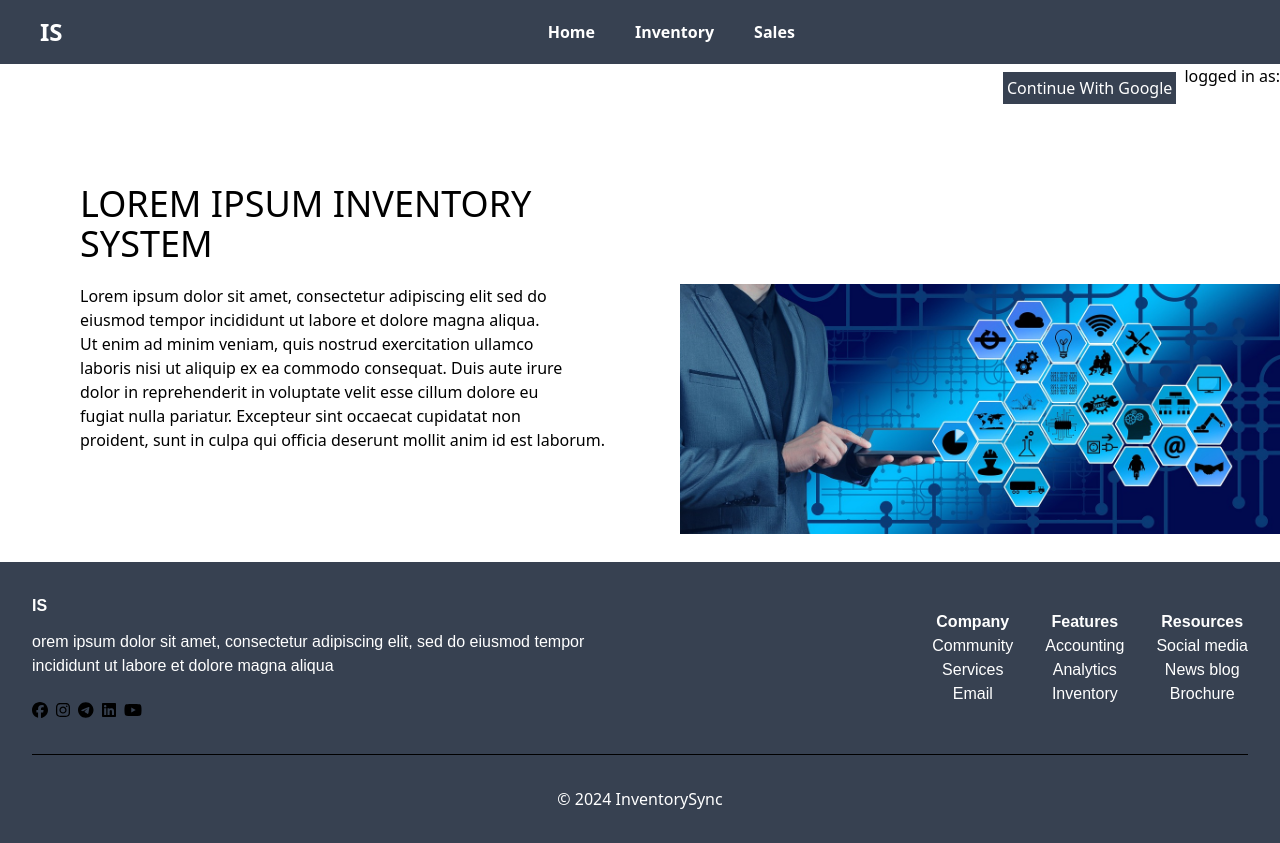
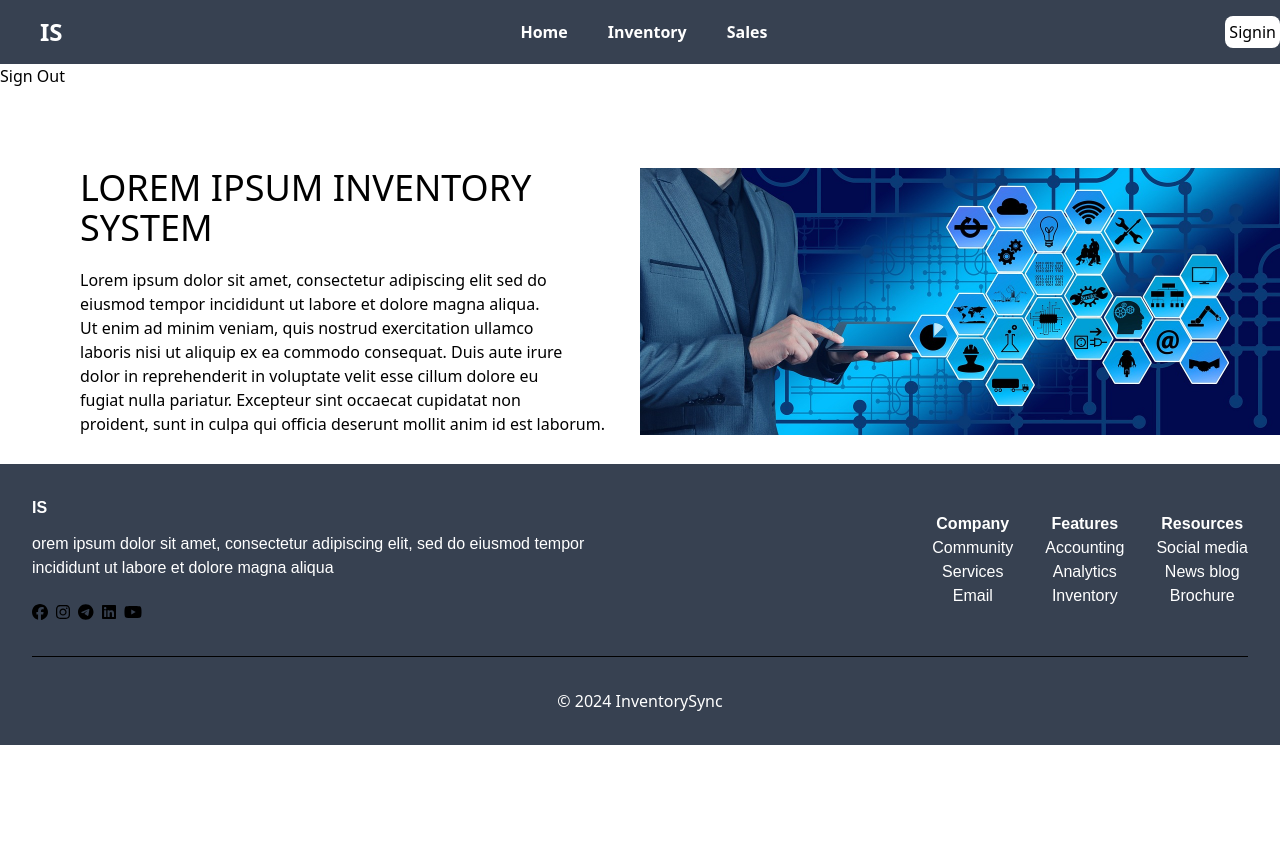
Before and after one commit to gathu1/InventorySync, a React (Vite) app: page / in a window 1280 px wide. After the commit the page ends 800 px from the top, so only its background shows below. Built offline with nearby package versions, Linux system fonts and the light colour scheme; no server answers.

Commit message:
add supabase

```diff
--- a/package.json
+++ b/package.json
@@ -15,6 +15,8 @@
     "@fortawesome/free-regular-svg-icons": "^6.5.2",
     "@fortawesome/free-solid-svg-icons": "^6.5.2",
     "@fortawesome/react-fontawesome": "^0.2.0",
+    "@supabase/auth-ui-react": "^0.4.7",
+    "@supabase/supabase-js": "^2.42.7",
     "firebase": "^10.11.0",
     "react": "^18.2.0",
     "react-dom": "^18.2.0",
--- a/src/App.jsx
+++ b/src/App.jsx
@@ -4,6 +4,7 @@ import Home from './components/Home'
 import Footer from './components/Footer'
 import InventoryTable from "./components/Inventory";
 import SaleTable from "./components/Sale";
+import Signin from "./components/Signin";
 
 const App = () => {
   return (
@@ -12,6 +13,7 @@ const App = () => {
     <Navbar/>
     <Routes>
       <Route path="/" element={<Home />} />
+      <Route path="/Signin" element={<Signin />} />
       <Route path="/Inventory" element={<InventoryTable />} />
       <Route path="/Sale" element={<SaleTable />} />
     </Routes>
--- a/src/components/Config.jsx
+++ b/src/components/Config.jsx
@@ -1,37 +1,56 @@
-import { initializeApp } from "firebase/app";
-import {getAuth, GoogleAuthProvider, onAuthStateChanged} from "firebase/auth"
-import { getFirestore } from "firebase/firestore";
 
-const firebaseConfig = {
-  apiKey: "AIzaSyA3Z9pLjtFUSZKPFQ6Rtzr09dt2cQhak3I",
-  authDomain: "inventorysync-7a0b1.firebaseapp.com",
-  projectId: "inventorysync-7a0b1",
-  storageBucket: "inventorysync-7a0b1.appspot.com",
-  messagingSenderId: "755999947935",
-  appId: "1:755999947935:web:e2f32aaf5f73d28bbff6aa",
-  measurementId: "G-0T333T62VK"
-};
+import { createClient } from '@supabase/supabase-js'
 
-const app = initializeApp(firebaseConfig);
-const auth = getAuth(app)
-const provider = new GoogleAuthProvider();
-const db = getFirestore(app);
-const user = auth.currentUser;
-function updateUserProfile(user) {
-    const userName = user.displayName;
-    const userEmail = user.email;
-    console.log(userEmail)
-    document.getElementById("userName").textContent = userName;
-    document.getElementById("userEmail").textContent = userEmail;
-}
-onAuthStateChanged(auth, (user) => {
-    if (user) {
-        updateUserProfile(user);
-        const uid = user.uid;
-        return uid;
-    } else {
-        alert("Create Account & login");
-    }
-})
+const supabaseUrl = 'https://todfhdzdwqbzvpckpfkc.supabase.co'
+const supabaseKey = 'eyJhbGciOiJIUzI1NiIsInR5cCI6IkpXVCJ9.eyJpc3MiOiJzdXBhYmFzZSIsInJlZiI6InRvZGZoZHpkd3FienZwY2twZmtjIiwicm9sZSI6ImFub24iLCJpYXQiOjE3MTQzMDU0MzksImV4cCI6MjAyOTg4MTQzOX0.PjMdAygLDhsD30_9U2tVlEMjBIzXHaiMAMiVhlpFzYw'
+export const supabase = createClient(supabaseUrl, supabaseKey)
 
-export {auth, provider, user, db}
+// function loginWithGoogle() {
+//     const {user, session, error } = supabase.auth.signIn({
+//       provider:'google'
+//     })
+//   }
+
+//   function logout() {
+//     const { error } =  supabase.auth.signOut()
+//   }
+
+
+
+// import { initializeApp } from "firebase/app";
+// import {getAuth, GoogleAuthProvider, onAuthStateChanged} from "firebase/auth"
+// import { getFirestore } from "firebase/firestore";
+
+// const firebaseConfig = {
+//   apiKey: "AIzaSyA3Z9pLjtFUSZKPFQ6Rtzr09dt2cQhak3I",
+//   authDomain: "inventorysync-7a0b1.firebaseapp.com",
+//   projectId: "inventorysync-7a0b1",
+//   storageBucket: "inventorysync-7a0b1.appspot.com",
+//   messagingSenderId: "755999947935",
+//   appId: "1:755999947935:web:e2f32aaf5f73d28bbff6aa",
+//   measurementId: "G-0T333T62VK"
+// };
+
+// const app = initializeApp(firebaseConfig);
+// const auth = getAuth(app)
+// const provider = new GoogleAuthProvider();
+// const db = getFirestore(app);
+// const user = auth.currentUser;
+// function updateUserProfile(user) {
+//     const userName = user.displayName;
+//     const userEmail = user.email;
+//     console.log(userEmail)
+//     document.getElementById("userName").textContent = userName;
+//     document.getElementById("userEmail").textContent = userEmail;
+// }
+// onAuthStateChanged(auth, (user) => {
+//     if (user) {
+//         updateUserProfile(user);
+//         const uid = user.uid;
+//         return uid;
+//     } else {
+//         alert("Create Account & login");
+//     }
+// })
+
+// export {auth, provider, user, db}
--- a/src/components/Home.jsx
+++ b/src/components/Home.jsx
@@ -1,36 +1,76 @@
-import {useState, useEffect} from 'react'
-import {auth,provider} from "./Config";
-import { signInWithPopup } from 'firebase/auth';
+import { createClient } from '@supabase/supabase-js'
+ import {Auth} from '@supabase/auth-ui-react'/*ThemeSupa*/
+import { useNavigate } from 'react-router-dom';
+import React, {useEffect, useState} from 'react'
+
+const supabase = createClient(
+  "https://todfhdzdwqbzvpckpfkc.supabase.co",
+  "eyJhbGciOiJIUzI1NiIsInR5cCI6IkpXVCJ9.eyJpc3MiOiJzdXBhYmFzZSIsInJlZiI6InRvZGZoZHpkd3FienZwY2twZmtjIiwicm9sZSI6ImFub24iLCJpYXQiOjE3MTQzMDU0MzksImV4cCI6MjAyOTg4MTQzOX0.PjMdAygLDhsD30_9U2tVlEMjBIzXHaiMAMiVhlpFzYw"
+);
+// import { supabase } from "./Config"
+
+// import { useState, useEffect } from 'react'
+// import { auth, provider } from "./Config";
+// import { signInWithPopup } from 'firebase/auth';
 
 const Home = () => {
-  const [value, setValue] = useState('')
-    const handleClick =()=>{
-        signInWithPopup(auth,provider).then((data)=>{
-          setValue(data.user.email)
-          localStorage.setItem("email", data.user.email)
+const [user, setUser] = useState({});
+const navigate = useNavigate();
+
+useEffect(() => {
+  async function getUserData() {
+    await supabase.auth.getUser().then((value) => {
+      if(value.data?.user) {
+        console.log(value.data.user);
+        setUser(value.data.user);
+      }
     })
   }
-    useEffect(() =>{
-      setValue(localStorage.getItem('email'))
-    })
+  getUserData();
+}, []);
+
+async function signOutUser() {
+  const { error } = await supabase.auth.signOut();
+  navigate("/Signin")
+}
+  // const [value, setValue] = useState('')
+  // const handleClick = () => {
+  //   signInWithPopup(auth, provider).then((data) => {
+  //     setValue(data.user.email)
+  //     localStorage.setItem("email", data.user.email)
+  //   })
+  // }
+  // useEffect(() => {
+  //   setValue(localStorage.getItem('email'))
+  // })
   // const logout = () => {
   //   localStorage.clear()
   //   window.location.reload()
   // }
   return (
     <>
+
+    <header>
+     {/* { Object.keys(user) !== 0?  */}
+   <button onClick={() => signOutUser()}>Sign Out</button>
+    </header>
+
+
+
+         <div className='scrollbar-hide'>
          <div className='flex justify-end'>
-    <button onClick={handleClick} className='hover:bg-white bg-gray-700 rounded-mb mt-2 text-white hover:text-black ml-2 p-1'>Continue With Google</button>
-     <h6 className='ml-2'>logged in as:</h6>
-   {/* <h6 id="userName" className='text-black ml-2'></h6>
+           {/* <button onClick={handleClick} className='hover:bg-white bg-gray-700 rounded-mb mt-2 text-white hover:text-black ml-2 p-1'>Continue With Google</button> */}
+              {/*<h6 className='ml-2'>logged in as:</h6>
+         <h6 id="userName" className='text-black ml-2'></h6>
        <button onClick={logout}>Logout</button> */}
          </div>
-    <div></div>
+         <div className='flex'>
+           <div className='w-1/2'>
            <div className='text-4xl mt-20 ml-20'>
              LOREM IPSUM INVENTORY <br /> SYSTEM
            </div>
-      <div className=' flex mt-5 ml-20'>
-        <p className="w-1/2"> Lorem ipsum dolor sit amet, consectetur adipiscing elit
+           <div className='  mt-5 ml-20'>
+             <p className=""> Lorem ipsum dolor sit amet, consectetur adipiscing elit
                sed do <br /> eiusmod tempor incididunt ut labore et dolore
                magna aliqua. <br /> Ut enim ad minim veniam, quis nostrud
                exercitation ullamco <br />laboris nisi ut aliquip ex ea commodo
@@ -39,12 +79,16 @@ const Home = () => {
                Excepteur sint occaecat cupidatat non  <br />proident, sunt in culpa
                qui officia deserunt mollit anim id est laborum.
              </p>
-        <img src="src\assets\industry-3087393_1280.jpg" alt="" className='w-1/2 h-70 ml-5'/>
+             </div>
+             </div>
+             <div className='w-1/2'>
+             <img src="src\assets\industry-3087393_1280.jpg" alt="" className='mt-20 mr-20  ' />
+
+           </div>
+         </div>
          </div>
          {/* <img src="src/assets/photo-1616401776146-ae3453da7105.avif" alt="" /> */}
        </>
-
-  )
-}
+  )}
 
 export default Home
--- a/src/components/Inventory.jsx
+++ b/src/components/Inventory.jsx
@@ -1,6 +1,6 @@
 import { useState, useEffect } from "react";
-import { collection, addDoc, getDocs } from "firebase/firestore";
-import { db } from "./Config";
+// import { collection, addDoc, getDocs } from "firebase/firestore";
+// import { db } from "./Config";
 
 function InventoryTable() {
     const [price, setPrice] = useState(0);
--- a/src/components/Navbar.jsx
+++ b/src/components/Navbar.jsx
@@ -16,9 +16,11 @@ const Navbar = () => {
                         </li><li>
                             <Link to="/Sale" className='hover:underline text-white transition duration-300 ease-in-out font-bold '>Sales</Link>
                         </li>
+
                     </ul>
+
                     <div>
-
+                    <button className="ml-auto rounded-lg bg-white py-1 px-1"><Link to="/Signin">Signin</Link></button>
 
                         </div>
                 </div>
--- /dev/null
+++ b/src/components/Signin.jsx
@@ -0,0 +1,33 @@
+import { createClient } from '@supabase/supabase-js'
+ import {Auth} from '@supabase/auth-ui-react'/*ThemeSupa*/
+import { useNavigate } from 'react-router-dom';
+
+const supabase = createClient(
+  "https://todfhdzdwqbzvpckpfkc.supabase.co",
+  "eyJhbGciOiJIUzI1NiIsInR5cCI6IkpXVCJ9.eyJpc3MiOiJzdXBhYmFzZSIsInJlZiI6InRvZGZoZHpkd3FienZwY2twZmtjIiwicm9sZSI6ImFub24iLCJpYXQiOjE3MTQzMDU0MzksImV4cCI6MjAyOTg4MTQzOX0.PjMdAygLDhsD30_9U2tVlEMjBIzXHaiMAMiVhlpFzYw"
+);
+
+function Signin () {
+const navigate = useNavigate();
+
+supabase.auth.onAuthStateChange(async (event) =>
+{
+    if (event !== "SIGNED_OUT"){
+        navigate("/Signin")
+    }else{
+        navigate("/")
+    }
+})
+  return (
+    <header>
+    <Auth
+    supabaseClient ={supabase}
+    // appearance={{theme: ThemeSupa }}
+    theme= "dark"
+    providers={["google"]}
+    />
+  </header>
+  )
+}
+
+export default Signin
```
Also changed, not shown: 1 other file (tests, documents, lock files or other folders). Lines whose indentation alone changed are shown as unchanged.
